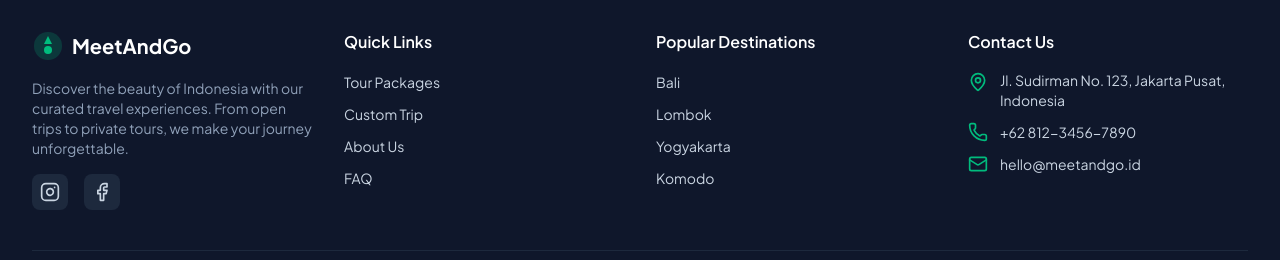
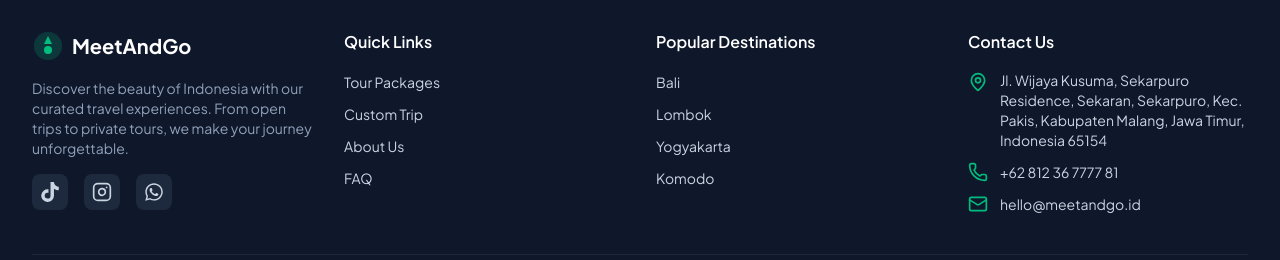
Before and after one commit to ysrn87/meetandgo, a Next.js app: page / in a window 1280 px wide. Shown: the part 2047-2307 px from the top of the page. Built offline with nearby package versions, Linux system fonts and the light colour scheme; no server answers; the database is empty.

Commit message:
Edit footer page

```diff
--- a/src/components/layout/footer.tsx
+++ b/src/components/layout/footer.tsx
@@ -1,5 +1,6 @@
 import Link from "next/link";
 import { MapPin, Phone, Mail, Instagram, Facebook } from "lucide-react";
+import { FaTiktok, FaWhatsapp } from 'react-icons/fa';
 
 export function Footer() {
   return (
@@ -20,11 +21,14 @@ export function Footer() {
               From open trips to private tours, we make your journey unforgettable.
             </p>
             <div className="flex gap-4">
-              <a href="#" className="p-2 rounded-lg bg-slate-800 hover:bg-slate-700 transition-colors">
+              <a href="https://www.tiktok.com/@meetandgo" className="p-2 rounded-lg bg-slate-800 hover:bg-slate-700 transition-colors">
+                <FaTiktok className="w-5 h-5" />
+              </a>
+              <a href="https://www.instagram.com/meetandgo.pim/" className="p-2 rounded-lg bg-slate-800 hover:bg-slate-700 transition-colors">
                 <Instagram className="w-5 h-5" />
               </a>
-              <a href="#" className="p-2 rounded-lg bg-slate-800 hover:bg-slate-700 transition-colors">
-                <Facebook className="w-5 h-5" />
+              <a href="http://wa.me/6281236777781" className="p-2 rounded-lg bg-slate-800 hover:bg-slate-700 transition-colors">
+                <FaWhatsapp className="w-5 h-5" />
               </a>
             </div>
           </div>
@@ -54,11 +58,11 @@ export function Footer() {
             <ul className="space-y-3">
               <li className="flex items-start gap-3 text-sm">
                 <MapPin className="w-5 h-5 text-emerald-500 shrink-0 mt-0.5" />
-                <span>Jl. Sudirman No. 123, Jakarta Pusat, Indonesia</span>
+                <span>Jl. Wijaya Kusuma, Sekarpuro Residence, Sekaran, Sekarpuro, Kec. Pakis, Kabupaten Malang, Jawa Timur, Indonesia 65154</span>
               </li>
               <li className="flex items-center gap-3 text-sm">
                 <Phone className="w-5 h-5 text-emerald-500 shrink-0" />
-                <a href="tel:+6281234567890" className="hover:text-emerald-400 transition-colors">+62 812-3456-7890</a>
+                <a href="tel:+6281234567890" className="hover:text-emerald-400 transition-colors">+62 812 36 7777 81</a>
               </li>
               <li className="flex items-center gap-3 text-sm">
                 <Mail className="w-5 h-5 text-emerald-500 shrink-0" />
```
Also changed, not shown: package.json (+16 -15 lines), 1 other file (tests, documents, lock files or other folders).
